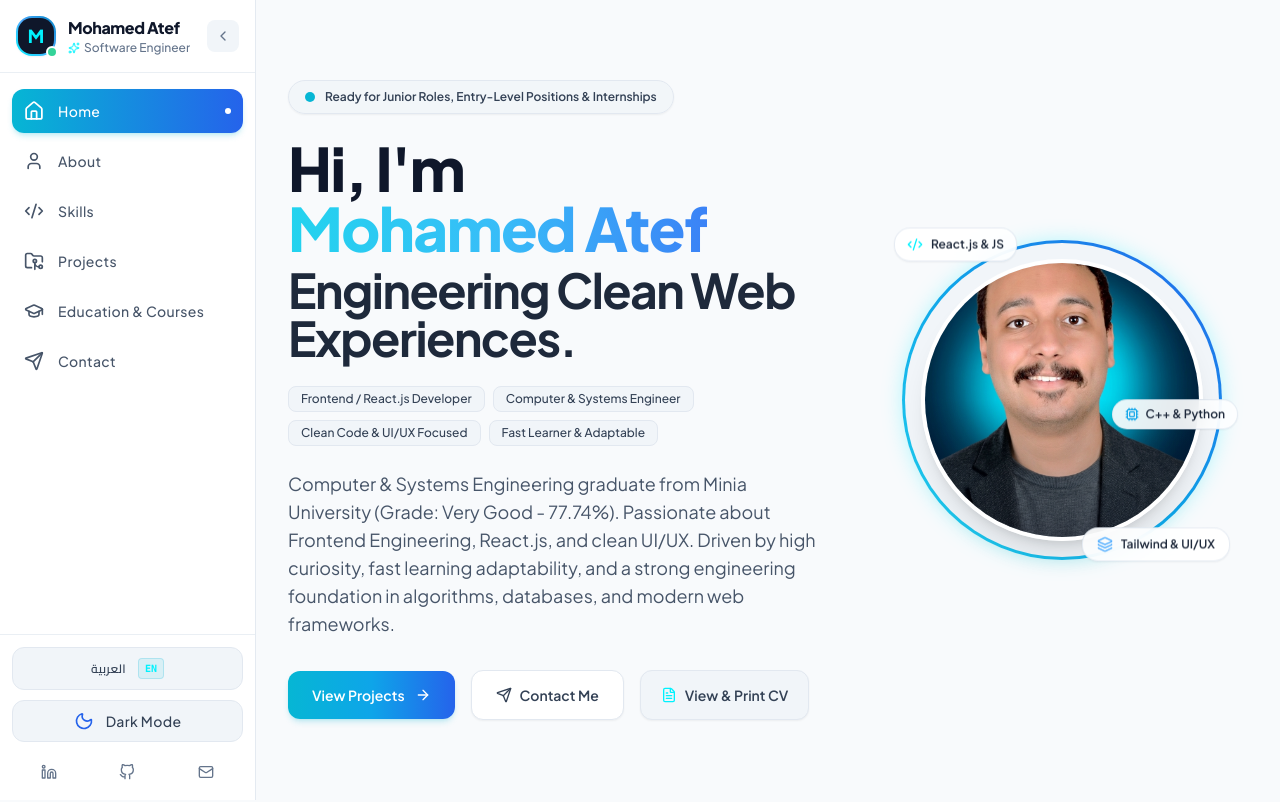
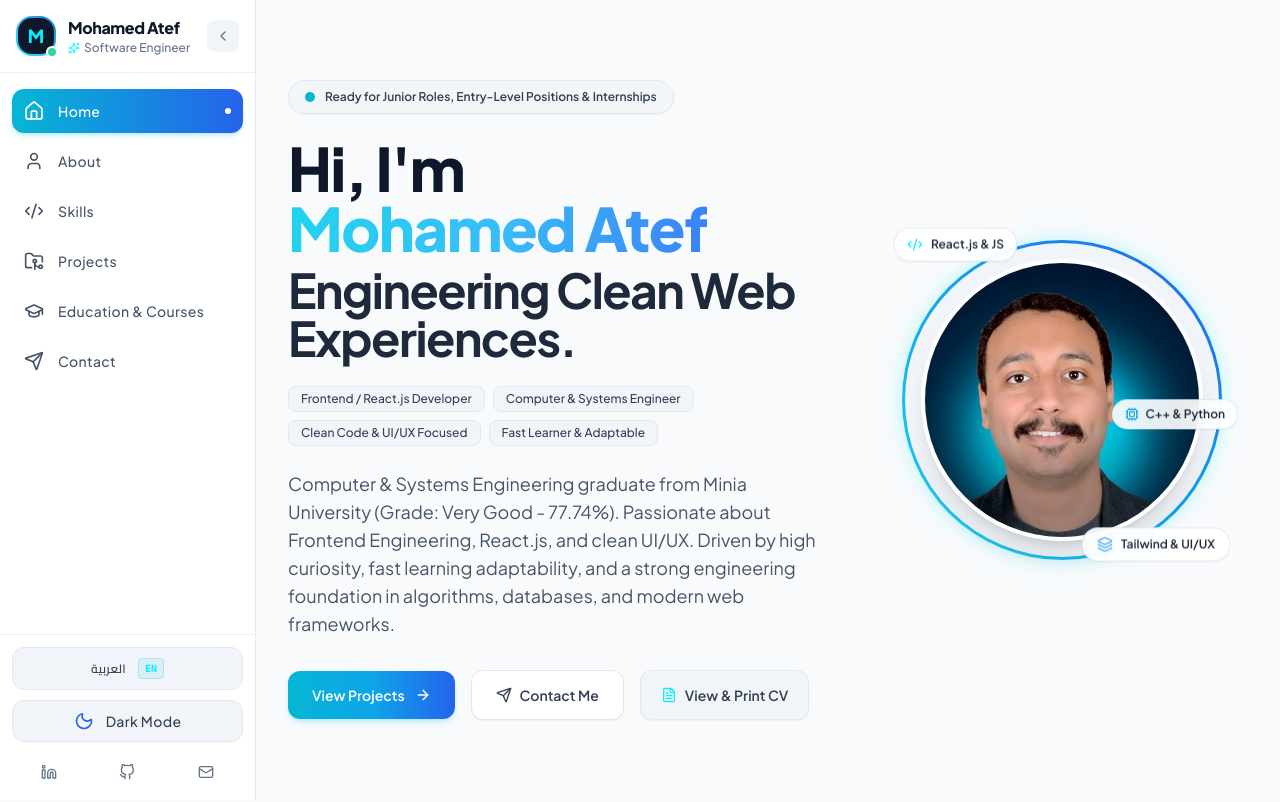
Before and after one commit to M7md-atef/Portfolio, a React (Vite) app: page / in a window 1280 px wide. Shown: the top 802 px of the page. Built offline with nearby package versions, Linux system fonts and the light colour scheme.

Commit message:
Update image alignment in Hero component

```diff
--- a/src/components/Hero.jsx
+++ b/src/components/Hero.jsx
@@ -126,7 +126,7 @@ export default function Hero() {
               <img
                 src={t.personalInfo.avatarUrl}
                 alt={t.personalInfo.name}
-                className="w-full h-full object-cover object-center group-hover:scale-105 transition-transform duration-300"
+                className="w-full h-full object-cover object-left-top group-hover:scale-105 transition-transform duration-300"
               />
               <div className="absolute inset-0 bg-gradient-to-t from-slate-950/40 via-transparent to-transparent pointer-events-none" />
             </div>
```
